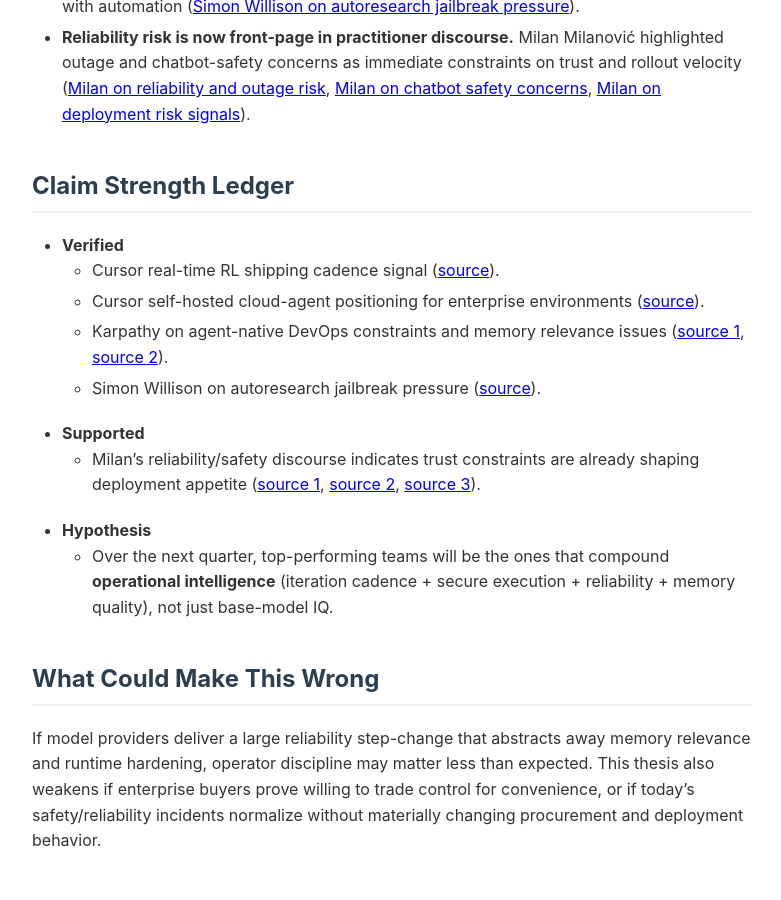
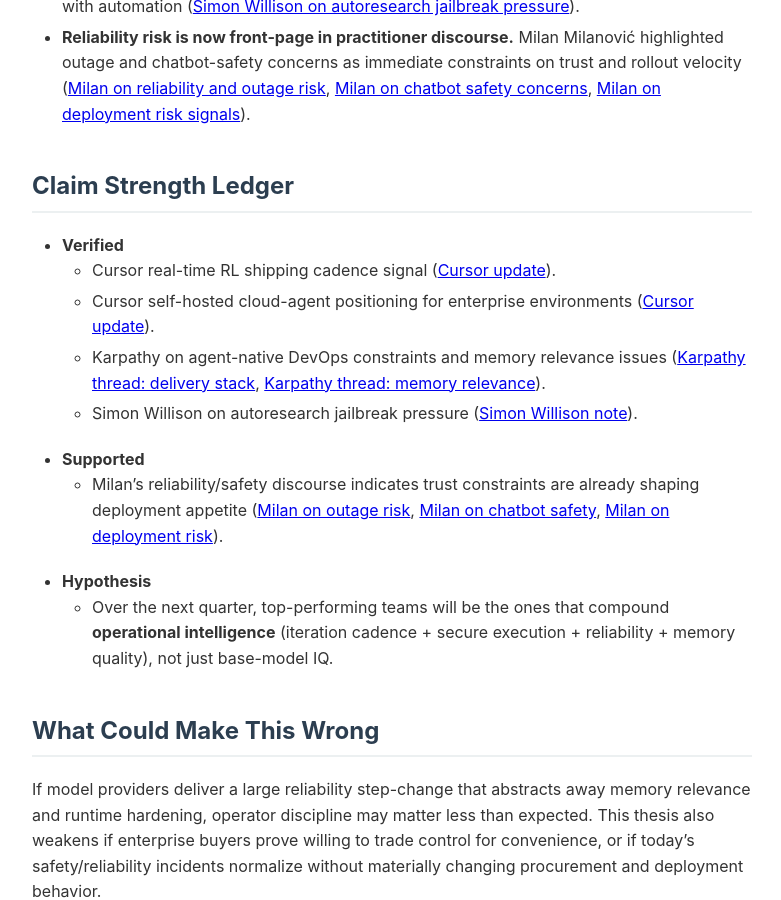
Before and after one commit to henn0124/ai-pulse-feed, a Jekyll site: the page built from _posts/2026-03-27-the-new-ai-moat-is-agent-operations.md, in a window 1280 px wide and 900 px high, scrolled down 1032 px. Shown: the whole window, without its empty margins (248-1029 px from the left). Built offline with Jekyll 4.4.1, drawn with Linux system fonts in a browser that asks for light colours.

Commit message:
Use named source labels instead of generic 'source' links

```diff
--- a/_posts/2026-03-27-the-new-ai-moat-is-agent-operations.md
+++ b/_posts/2026-03-27-the-new-ai-moat-is-agent-operations.md
@@ -20,12 +20,12 @@ In the last 24–48 hours, Tier 1 AI voices converged on one practical shift: **
 ## Claim Strength Ledger
 
 - **Verified**
-  - Cursor real-time RL shipping cadence signal ([source](https://x.com/cursor_ai/status/2037205514975629493)).
-  - Cursor self-hosted cloud-agent positioning for enterprise environments ([source](https://x.com/cursor_ai/status/2036873885665419773)).
-  - Karpathy on agent-native DevOps constraints and memory relevance issues ([source 1](https://x.com/karpathy/status/2037200624450936940), [source 2](https://x.com/karpathy/status/2036836816654147718)).
-  - Simon Willison on autoresearch jailbreak pressure ([source](https://x.com/simonw/status/2037237161049948644)).
+  - Cursor real-time RL shipping cadence signal ([Cursor update](https://x.com/cursor_ai/status/2037205514975629493)).
+  - Cursor self-hosted cloud-agent positioning for enterprise environments ([Cursor update](https://x.com/cursor_ai/status/2036873885665419773)).
+  - Karpathy on agent-native DevOps constraints and memory relevance issues ([Karpathy thread: delivery stack](https://x.com/karpathy/status/2037200624450936940), [Karpathy thread: memory relevance](https://x.com/karpathy/status/2036836816654147718)).
+  - Simon Willison on autoresearch jailbreak pressure ([Simon Willison note](https://x.com/simonw/status/2037237161049948644)).
 - **Supported**
-  - Milan’s reliability/safety discourse indicates trust constraints are already shaping deployment appetite ([source 1](https://x.com/milan_milanovic/status/2037462609880912350), [source 2](https://x.com/milan_milanovic/status/2037515284634878126), [source 3](https://x.com/milan_milanovic/status/2037197898526433789)).
+  - Milan’s reliability/safety discourse indicates trust constraints are already shaping deployment appetite ([Milan on outage risk](https://x.com/milan_milanovic/status/2037462609880912350), [Milan on chatbot safety](https://x.com/milan_milanovic/status/2037515284634878126), [Milan on deployment risk](https://x.com/milan_milanovic/status/2037197898526433789)).
 - **Hypothesis**
   - Over the next quarter, top-performing teams will be the ones that compound **operational intelligence** (iteration cadence + secure execution + reliability + memory quality), not just base-model IQ.
 
```
